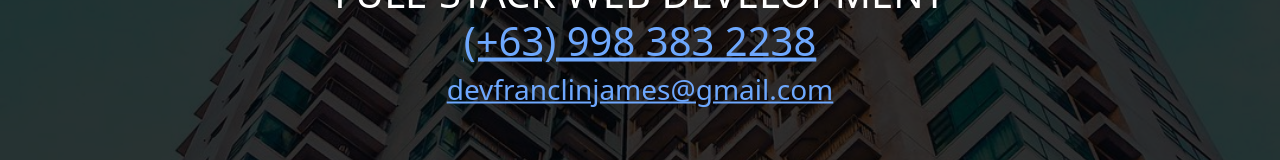
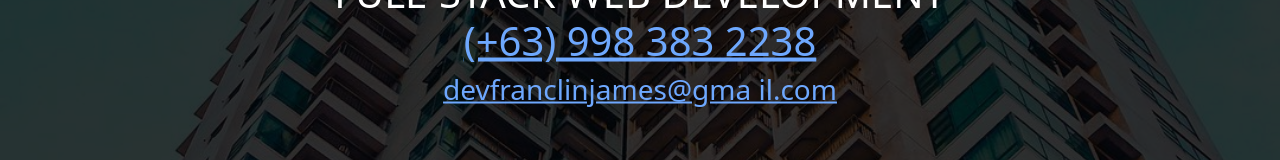
Before and after one commit to devfranclinjames/jamesfrvnc, a React (Vite) app: page / in a window 1280 px wide. Shown: the part 363-523 px from the top of the page. Built offline with nearby package versions, Linux system fonts and the light colour scheme.

Commit message:
phys changes

```diff
--- a/src/sections/HeaderSection.tsx
+++ b/src/sections/HeaderSection.tsx
@@ -4,15 +4,15 @@ import HeaderContents from "../components/HeaderContents";
 const webObj = {
   heading: "Full-stack Web Development",
   phone: "(+63) 998 383 2238",
-  email: "devfranclinjames@gmail.com",
+  email: "devfranclinjames@gma  il.com",
 };
 
 export default function HeaderSection() {
   return (
     <>
       <header>
-        <Link to="/jamesfrvnc">Home</Link>
-        <Link to="/jamesfrvnc/test">Test Page</Link>
+        <Link to="/">Home</Link>
+        <Link to="/test">Test Page</Link>
         <div className=" bg-body-tertiary"></div>
         <div className="position-relative text-info-emphasis">
           <div className="position-relative text-center">
```
